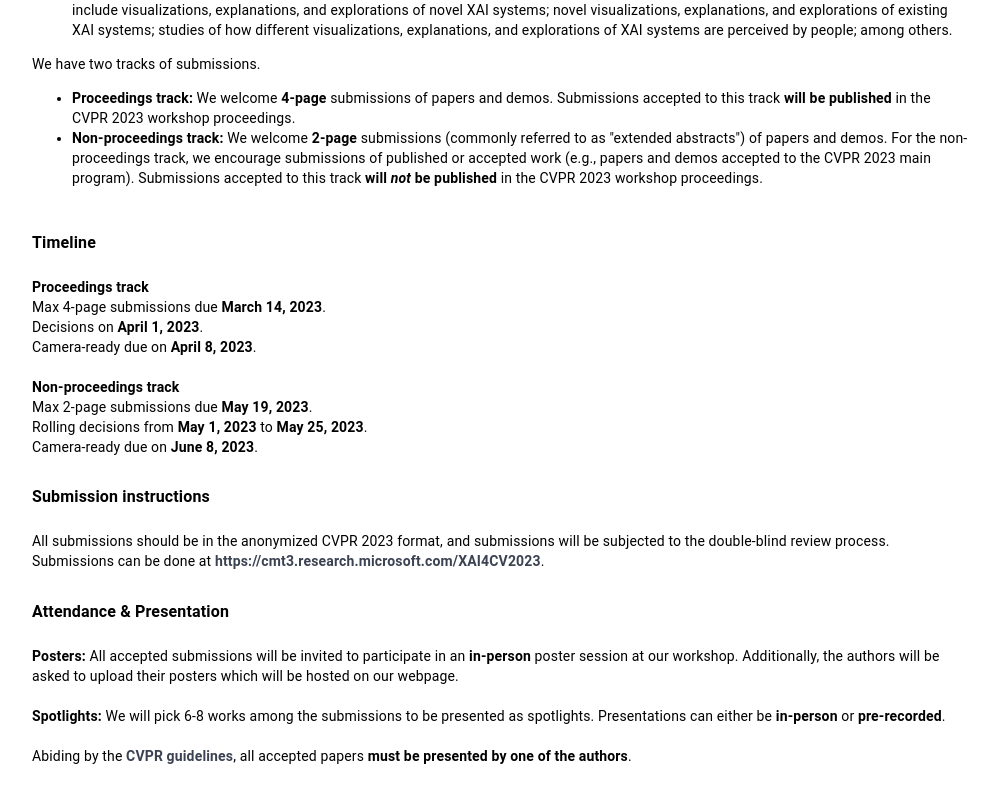
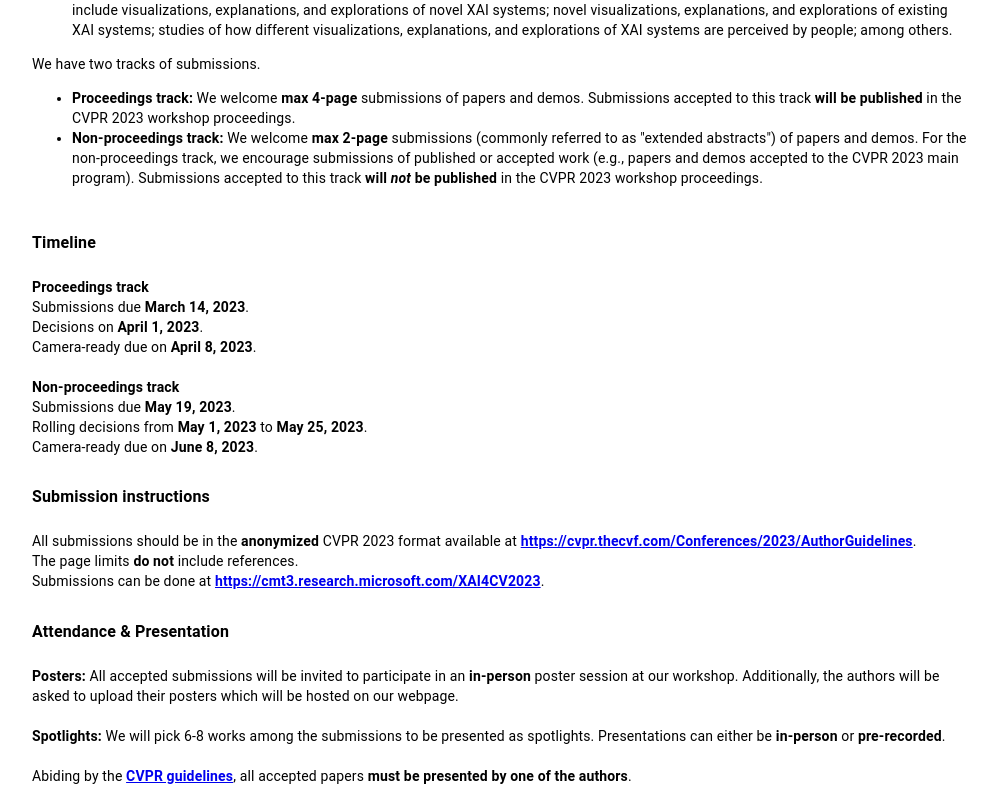
Before and after one commit to xai4cv/xai4cv.github.io, a React (Create React App) app: page /workshop_cvpr23 in a window 1280 px wide. Shown: the part 945-1740 px from the top of the page, without its empty margins (140-1138 px from the left). Built offline with nearby package versions, Linux system fonts and the light colour scheme.

Commit message:
Update Workshop_CVPR23.js

```diff
--- a/src/components/Workshop_CVPR23.js
+++ b/src/components/Workshop_CVPR23.js
@@ -148,10 +148,10 @@
                                         We have two tracks of submissions.
                                         <ul>
                                           <li>
-                                            <b>Proceedings track:</b> We welcome <b>4-page</b> submissions of papers and demos. Submissions accepted to this track <b>will be published</b> in the CVPR 2023 workshop proceedings.
+                                            <b>Proceedings track:</b> We welcome <b>max 4-page</b> submissions of papers and demos. Submissions accepted to this track <b>will be published</b> in the CVPR 2023 workshop proceedings.
                                           </li>
                                           <li>
-                                            <b>Non-proceedings track:</b> We welcome <b>2-page</b> submissions (commonly referred to as "extended abstracts") of papers and demos. For the non-proceedings track, we encourage submissions of published or accepted work (e.g., papers and demos accepted to the CVPR 2023 main program). Submissions accepted to this track <b>will <i>not</i> be published</b> in the CVPR 2023 workshop proceedings.
+                                            <b>Non-proceedings track:</b> We welcome <b>max 2-page</b> submissions (commonly referred to as "extended abstracts") of papers and demos. For the non-proceedings track, we encourage submissions of published or accepted work (e.g., papers and demos accepted to the CVPR 2023 main program). Submissions accepted to this track <b>will <i>not</i> be published</b> in the CVPR 2023 workshop proceedings.
                                           </li>
                                         </ul>
 
@@ -174,13 +174,13 @@
                                             align="left"
                                         >
                                         <b>Proceedings track</b> <br/>
-                                        Max 4-page submissions due <b>March 14, 2023</b>. <br/>
+                                        Submissions due <b>March 14, 2023</b>. <br/>
                                         Decisions on <b>April 1, 2023</b>. <br/>
                                         Camera-ready due on <b>April 8, 2023</b>.
                                         <br/>
                                         <br/>
                                         <b>Non-proceedings track</b> <br/>
-                                        Max 2-page submissions due <b>May 19, 2023</b>. <br/>
+                                        Submissions due <b>May 19, 2023</b>. <br/>
                                         Rolling decisions from <b>May 1, 2023</b> to <b>May 25, 2023</b>. <br/>
                                         Camera-ready due on <b>June 8, 2023</b>.
                                         </Typography>
@@ -201,7 +201,11 @@
                                             variant="body2"
                                             align="left"
                                         >
-                                        All submissions should be in the anonymized CVPR 2023 format, and submissions will be subjected to the double-blind review process. Submissions can be done at <Link target="_blank" rel="noopener" href="https://cmt3.research.microsoft.com/XAI4CV2023"><b>https://cmt3.research.microsoft.com/XAI4CV2023</b></Link>.
+                                        All submissions should be in the <b>anonymized</b> CVPR 2023 format available at <a target="_blank" rel="noopener" href="https://cvpr.thecvf.com/Conferences/2023/AuthorGuidelines"><b>https://cvpr.thecvf.com/Conferences/2023/AuthorGuidelines</b></a>.
+                                        <br/>
+                                        The page limits <b>do not</b> include references.
+                                        <br/>
+                                        Submissions can be done at <a target="_blank" rel="noopener" href="https://cmt3.research.microsoft.com/XAI4CV2023"><b>https://cmt3.research.microsoft.com/XAI4CV2023</b></a>.
                                         </Typography>
                                     </Grid>
 
@@ -226,7 +230,7 @@
                                         <b>Spotlights: </b> We will pick 6-8 works among the submissions to be presented as spotlights.
                                         Presentations can either be <b>in-person</b> or <b>pre-recorded</b>.
                                         <br /><br />
-                                        Abiding by the <Link target="_blank" rel="noopener" href="https://cvpr2023.thecvf.com/Conferences/2023/Pricing2"><b>CVPR guidelines</b></Link>, all accepted papers <b>must be presented by one of the authors</b>.
+                                        Abiding by the <a target="_blank" rel="noopener" href="https://cvpr2023.thecvf.com/Conferences/2023/Pricing2"><b>CVPR guidelines</b></a>, all accepted papers <b>must be presented by one of the authors</b>.
                                         </Typography>
                                     </Grid>
 
```
